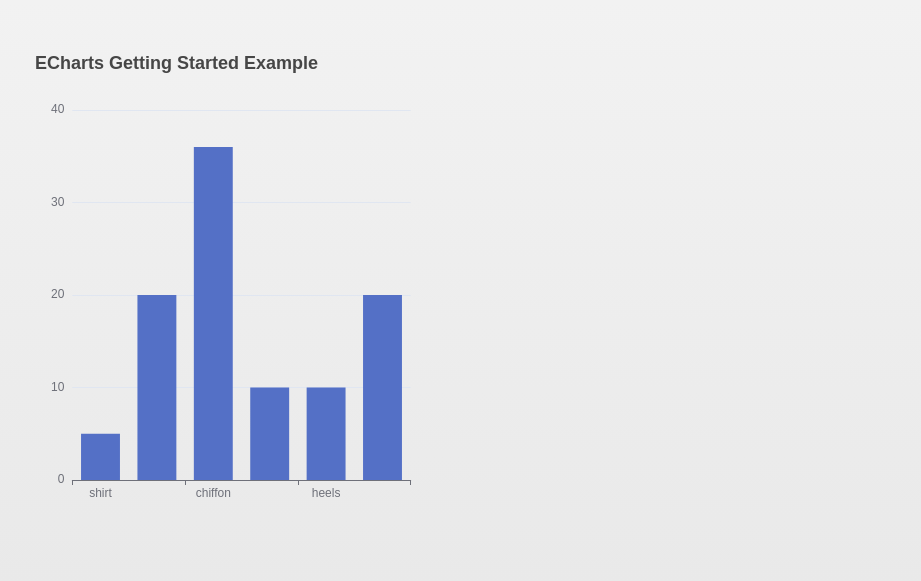
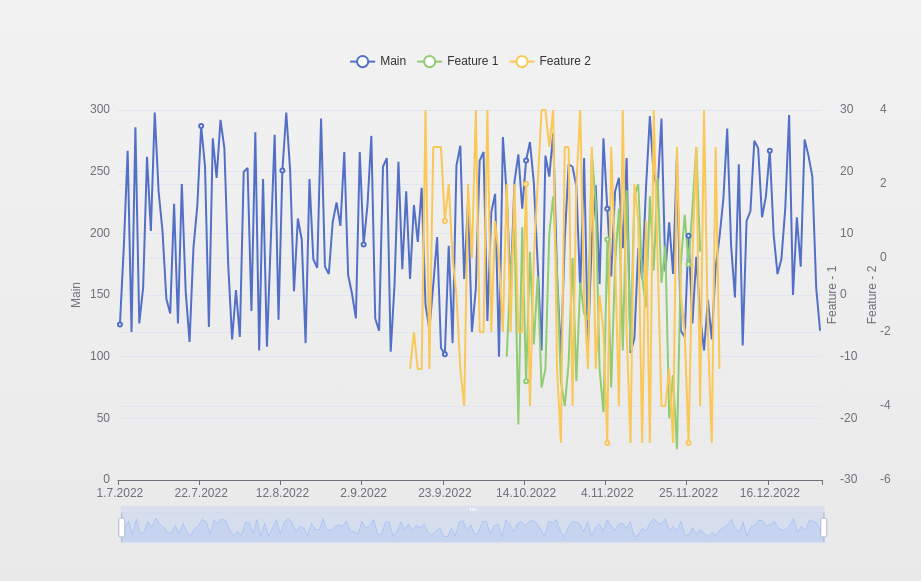
Before and after one commit to 72haja/eCharts-SyncYAxis, a website built with Vite: page index.html in a window 1280 px wide. Shown: the part 195-776 px from the top of the page, without its empty margins (170-1091 px from the left). Built offline with nearby package versions, Linux system fonts and the light colour scheme.

Commit message:
add sample data

```diff
--- a/index.html
+++ b/index.html
@@ -16,7 +16,7 @@
   <div class="wrapper">
     <h1>eCharts example</h1>
     <div id="main"
-         style="min-height: 500px !important">
+         style="min-height: 500px !important; width: 100%">
     </div>
     <script type="module"
             src="/main.js"></script>
--- a/main.js
+++ b/main.js
@@ -1,27 +1,106 @@
 import './style.css'
 import * as echarts from 'echarts';
 
-console.log("Hello World!");
+// generate date range for each day from 2022-06-01 to 2022-12-31
+const sampleMainXAxisData = Array.from({ length: 182 }, (_, i) => {
+  const date = new Date(2022, 6, i + 1);
+  return date.toLocaleDateString("de-DE");
+});
+
+// generate random data for each day between 100 and 300
+const sampleMainSeriesData = sampleMainXAxisData.map(() => Math.floor(Math.random() * 200) + 100);
+
+const sampleFeatureSeriesData1 = sampleMainXAxisData.map(
+  (_, index) => {
+    if (index < 100 || index > 150) return null
+
+    return Math.floor(Math.random() * 50) - 25
+  }
+);
+
+const sampleFeatureSeriesData2 = sampleMainXAxisData.map(
+  (_, index) => {
+    if (index < 75 || index > 155) return null
+
+    return Math.floor(Math.random() * 10) - 5
+  }
+);
 
 // initialize the echarts instance
 var myChart = echarts.init(document.getElementById('main'));
 // Draw the chart
 myChart.setOption({
-  title: {
-    text: 'ECharts Getting Started Example'
+  xAxis: {
+    type: 'category',
+    data: sampleMainXAxisData,
   },
-  tooltip: {},
-  xAxis: {
-    data: ['shirt', 'cardigan', 'chiffon', 'pants', 'heels', 'socks']
+  dataZoom: [
+    {
+      type: 'inside',
+      start: 0,
+      end: 100
+    },
+    {
+      start: 0,
+      end: 100
+    }
+  ],
+  zoom: {
+    start: 0,
+    end: 100,
   },
-  yAxis: {},
+  legend: {
+    data: ['Main', 'Feature 1', 'Feature 2']
+  },
+  yAxis: [
+    {
+      name: 'Main',
+      type: 'value',
+      id: 'main',
+      nameLocation: 'center',
+      nameTextStyle: {
+        padding: [0, 0, 20, 0],
+      },
+    },
+    {
+      name: 'Feature - 1',
+      type: 'value',
+      id: 'feature-1',
+      nameLocation: 'center',
+      offset: 10,
+      nameTextStyle: {
+        padding: [-20, 0, 0, 0],
+      },
+    },
+    {
+      name: 'Feature - 2',
+      type: 'value',
+      id: 'feature-2',
+      index: 2,
+      nameLocation: 'center',
+      offset: 50,
+      nameTextStyle: {
+        padding: [-20, 0, 0, 0],
+      },
+    }
+  ],
   series: [
     {
-      name: 'sales',
-      type: 'bar',
-      data: [5, 20, 36, 10, 10, 20]
-    }
+      data: sampleMainSeriesData,
+      type: 'line',
+      name: 'Main',
+    },
+    {
+      data: sampleFeatureSeriesData1,
+      type: 'line',
+      name: 'Feature 1',
+      yAxisIndex: 1,
+    },
+    {
+      data: sampleFeatureSeriesData2,
+      type: 'line',
+      name: 'Feature 2',
+      yAxisIndex: 2,
+    },
   ]
 });
-
-console.log('🚀 ~ file: main.js ~ line 8 ~ myChart', myChart);
--- a/style.css
+++ b/style.css
@@ -21,6 +21,7 @@ a {
   color: #646cff;
   text-decoration: inherit;
 }
+
 a:hover {
   color: #535bf2;
 }
@@ -31,6 +32,8 @@ body {
   place-items: center;
   min-width: 320px;
   min-height: 100vh;
+
+  width: 100%;
 }
 
 h1 {
@@ -51,9 +54,11 @@ h1 {
   padding: 1.5em;
   will-change: filter;
 }
+
 .logo:hover {
   filter: drop-shadow(0 0 2em #646cffaa);
 }
+
 .logo.vanilla:hover {
   filter: drop-shadow(0 0 2em #f7df1eaa);
 }
@@ -77,9 +82,11 @@ button {
   cursor: pointer;
   transition: border-color 0.25s;
 }
+
 button:hover {
   border-color: #646cff;
 }
+
 button:focus,
 button:focus-visible {
   outline: 4px auto -webkit-focus-ring-color;
@@ -90,15 +97,19 @@ button:focus-visible {
     color: #213547;
     background-color: #ffffff;
   }
+
   a:hover {
     color: #747bff;
   }
+
   button {
     background-color: #f9f9f9;
   }
 }
 
 .wrapper {
+  width: 100%;
+
   padding: 100px 200px;
 
   display: flex;
```
